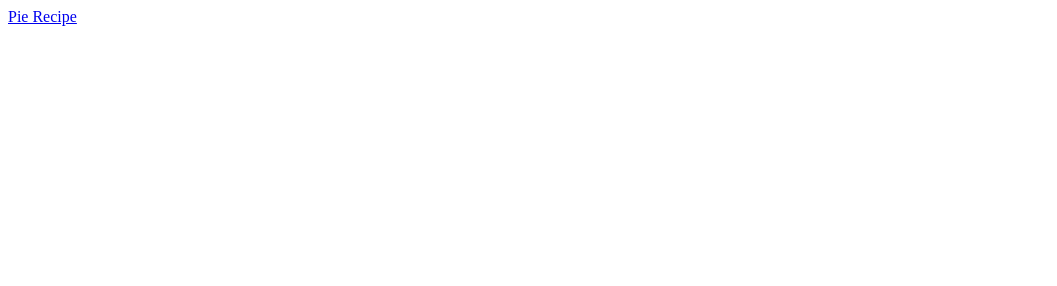
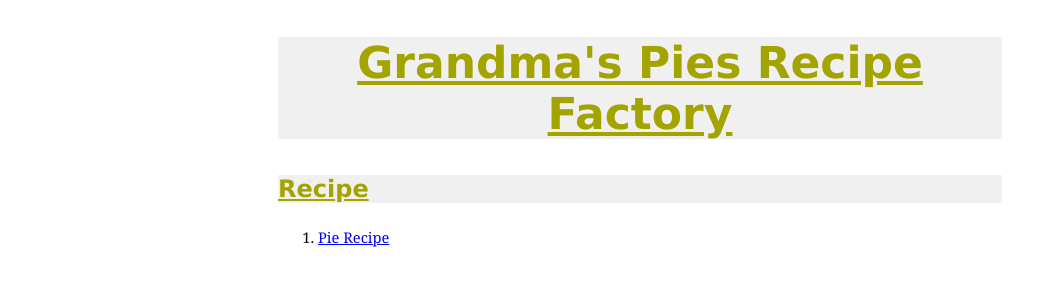
Before and after one commit to Sokim17/sokim17.github.io, a plain HTML site: page Lab1/w1d2recipe/index.html in a window 1280 px wide. Shown: the whole page, without its empty margins (0-1057 px from the left). Drawn offline with Linux system fonts and the light colour scheme.

Commit message:
lab and assignment 1

```diff
--- a/Lab1/w1d2recipe/index.html
+++ b/Lab1/w1d2recipe/index.html
@@ -5,9 +5,20 @@
     <meta http-equiv="X-UA-Compatible" content="IE=edge">
     <meta name="viewport" content="width=device-width, initial-scale=1.0">
     <link rel="stylesheet" href="/css/recipe.css">
-    <title>Recipe</title>
+    <title>Granny's Pies</title>
 </head>
 <body>
-    <a href="pie.html">Pie Recipe</a>
+    <div class="container">
+        <header class="header">
+            <h2>Grandma's Pies Recipe Factory</h2>
+        </header>
+        <section>
+            <h3 class="recipeHeader">Recipe</h3>
+            <ol class="recipeList">
+                <li><a href="pie.html">Pie Recipe</a></li>
+            </ol>
+        </section>
+    </div>
+
 </body>
 </html>
--- a/css/recipe.css
+++ b/css/recipe.css
@@ -14,7 +14,7 @@
     width: 250px;
     height: 250px;
 }
-.pie_directions h3, .pie_ingredient h3, .users_comments h3, .links h3{
+.pie_directions h3, .pie_ingredient h3, .users_comments h3, .links h3, .recipeHeader{
     color: #A4A400;
     font-size: 18pt;
     background-color: #F0F0F0;
@@ -61,7 +61,7 @@
     border-style: solid;
     border-color: #555 transparent transparent transparent;
   }
-  .font{
+  .font, .recipeList{
     font-family: Georgia, 'Times New Roman', Times, serif;
     font-size: 11pt;
   }
```
